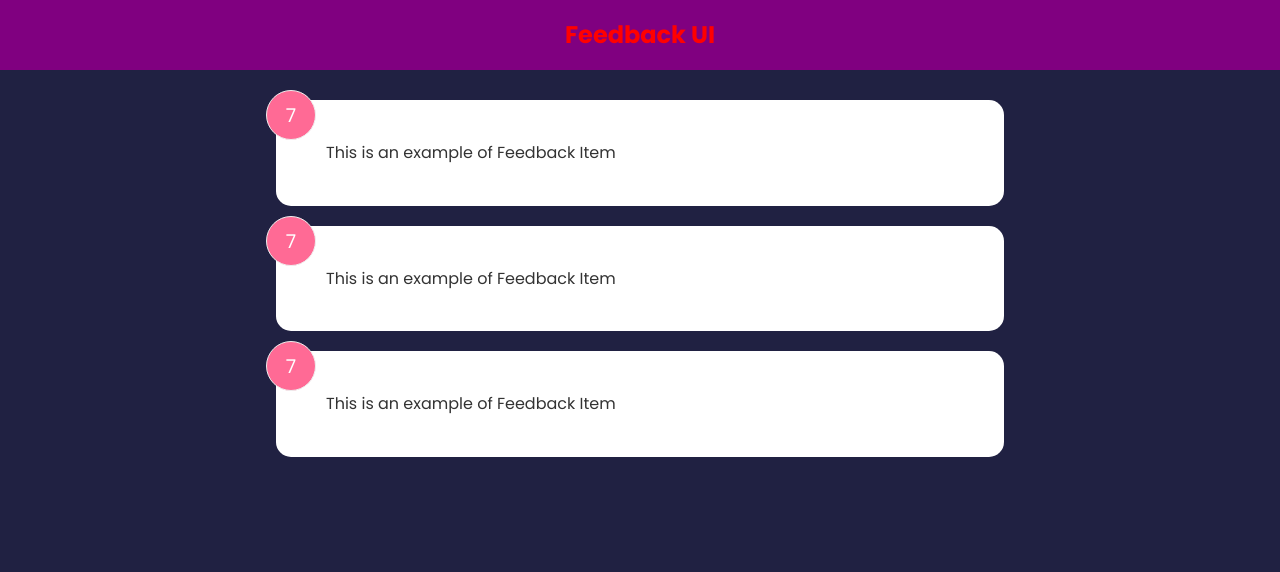
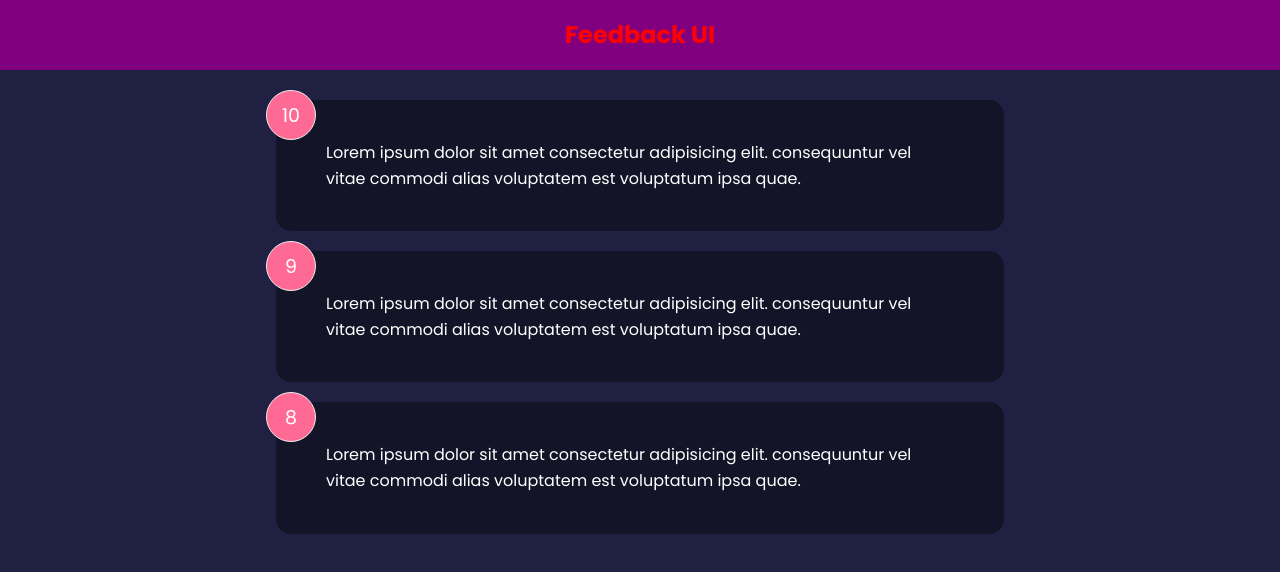
Before and after one commit to renatoguara2020/app-basics-of-react, a React (Create React App) app: page / in a window 1280 px wide. Shown: the top 572 px of the page. Built offline with nearby package versions, Linux system fonts and the light colour scheme.

Commit message:
commit changes

```diff
--- a/src/components/FeedbackItem.jsx
+++ b/src/components/FeedbackItem.jsx
@@ -1,19 +1,18 @@
 import React, {useState} from 'react'
+import Card from './shared/Card';
 
 
-export const FeedbackItem = () => {
+export const FeedbackItem = ({item}) => {
 
-    const [rating, setRating] = useState(7);
-    const [text, setText] = useState('This is an example of Feedback Item ');
 
 
 
   return (
 
-    <div className="card">
-        <div className="num-display">{rating}</div>
-        <div className="text-display">{text}</div>
-    </div>
+    <Card reverse={true}>
+        <div className="num-display">{item.rating}</div>
+        <div className="text-display">{item.text}</div>
+    </Card>
 
   )
 }
--- /dev/null
+++ b/src/components/shared/Card.jsx
@@ -0,0 +1,11 @@
+
+
+const Card = ({children, reverse}) => {
+  return (
+    <div className={`card ${reverse && 'reverse'}`}>
+        {children}
+    </div>
+  )
+}
+
+export default Card;
```
